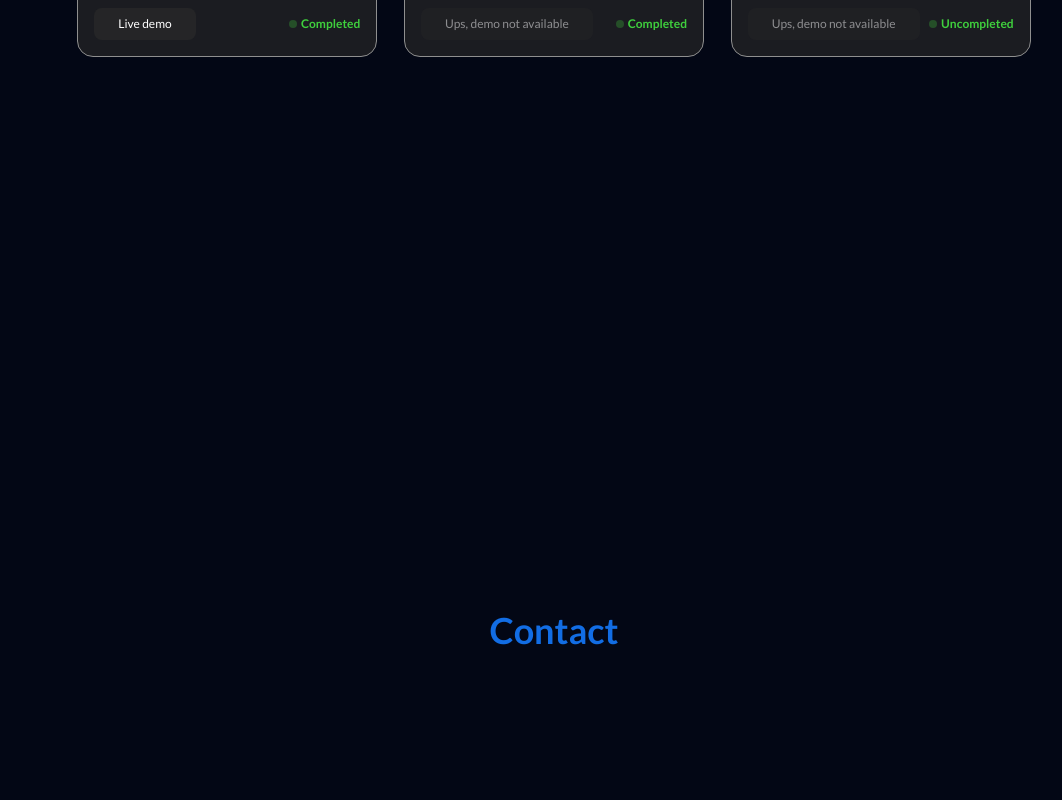
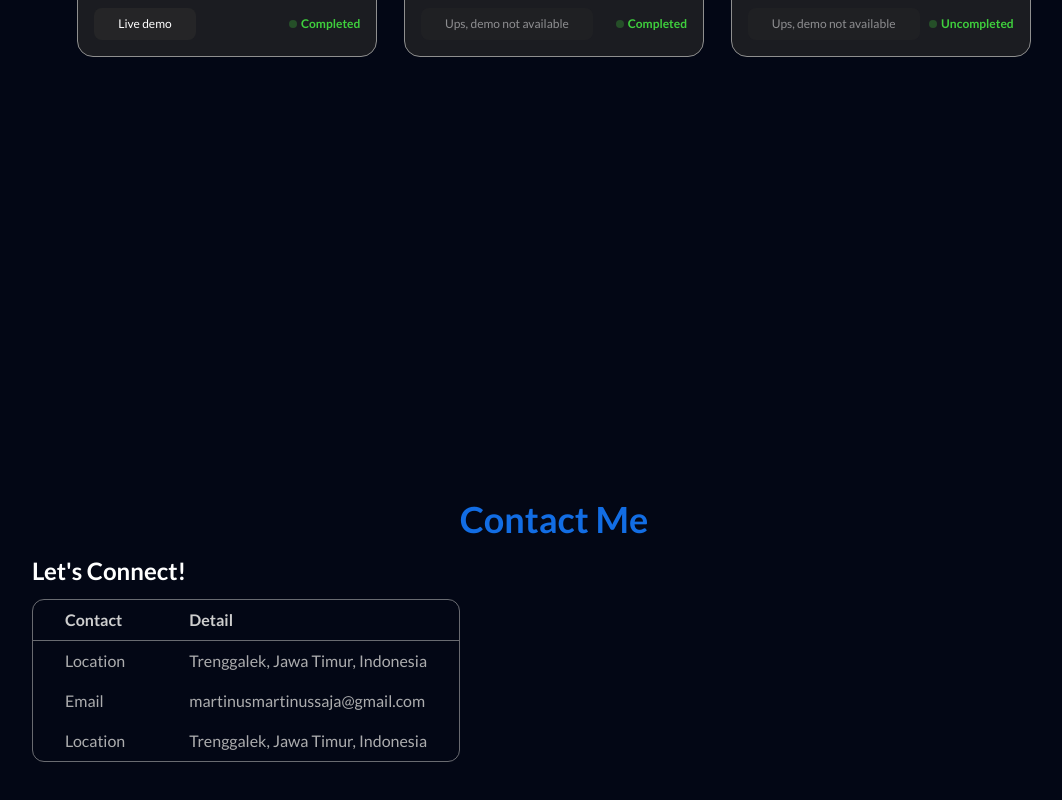
Before and after one commit to BangkitBayu/portofolio_bangkit_v4, a Vue app: page / in a window 1280 px wide. Shown: the part 2170-2970 px from the top of the page, without its empty margins (86-1148 px from the left). Built offline with nearby package versions, Linux system fonts and the light colour scheme.

Commit message:
feat: add contentTable component

```diff
--- /dev/null
+++ b/src/components/ContentTable.vue
@@ -0,0 +1,33 @@
+<script setup lang="ts">
+
+  const TableProps: Object = defineProps({
+    headData : Array,
+    rowData: Array
+  })
+</script>
+<template>
+  <div class=" relative border border-[#b5b5b593] rounded-xl overflow-x-auto">
+    <table class="">
+      <thead class=" text-[#cecece] font-extrabold text-left border-b border-[#b5b5b593]">
+        <tr>
+          <th scope="col" class="px-8 py-2">Contact</th>
+          <th scope="col" class="px-8 py-2">Detail</th>
+        </tr>
+      </thead>
+      <tbody class=" text-[#bebebee7] font-medium text-left">
+        <tr>
+          <td scope="row" class="px-8 py-2 font-normal">Location</td>
+          <td scope="row" class="px-8 py-2 font-normal" >Trenggalek, Jawa Timur, Indonesia</td>
+        </tr>
+        <tr>
+          <td scope="row" class="px-8 py-2 font-normal">Email</td>
+          <td scope="row" class="px-8 py-2 font-normal" ><a href="mailto:martinusmartinussaja@gmail.com">martinusmartinussaja@gmail.com</a></td>
+        </tr>
+        <tr>
+          <td scope="row" class="px-8 py-2 font-normal">Location</td>
+          <td scope="row" class="px-8 py-2 font-normal" >Trenggalek, Jawa Timur, Indonesia</td>
+        </tr>
+      </tbody>
+    </table>
+  </div>
+</template>
--- a/src/components/pages/ContactSection.vue
+++ b/src/components/pages/ContactSection.vue
@@ -1,8 +1,25 @@
 <script setup lang="ts">
-  import TitlePage from '../TitlePage.vue';
+import TitlePage from '../TitlePage.vue';
+import ContentTable from '../ContentTable.vue';
+
+const ContactTableData: Object = {
+  headData: ["Contact", "Detail"],
+  bodyData: {
+    rowFirst: ["Location", "Trenggalek, Jawa Timur, Indonesia"],
+    rowSecond: ["Email", "martinusmartinussaja@gmail.com"],
+    rowThird: ["Phone", "+62 858-1338-5224"]
+  }
+}
 </script>
 <template>
-  <div id="contact" class="flex flex-col min-h-screen items-center justify-center">
-    <TitlePage title="Contact"></TitlePage>
+  <div id="contact" class=" flex flex-col min-h-screen items-center justify-center space-y-4">
+    <TitlePage title="Contact Me"></TitlePage>
+    <div class="place-content-center place-items-center w-full"
+      style="display: grid; grid-template-columns: repeat(auto-fill, minmax(500px , 1fr));">
+      <div class=" flex flex-col space-y-3">
+        <h3 class=" text-white font-bold text-2xl">Let's Connect!</h3>
+        <ContentTable></ContentTable>
+      </div>
+    </div>
   </div>
 </template>
```
